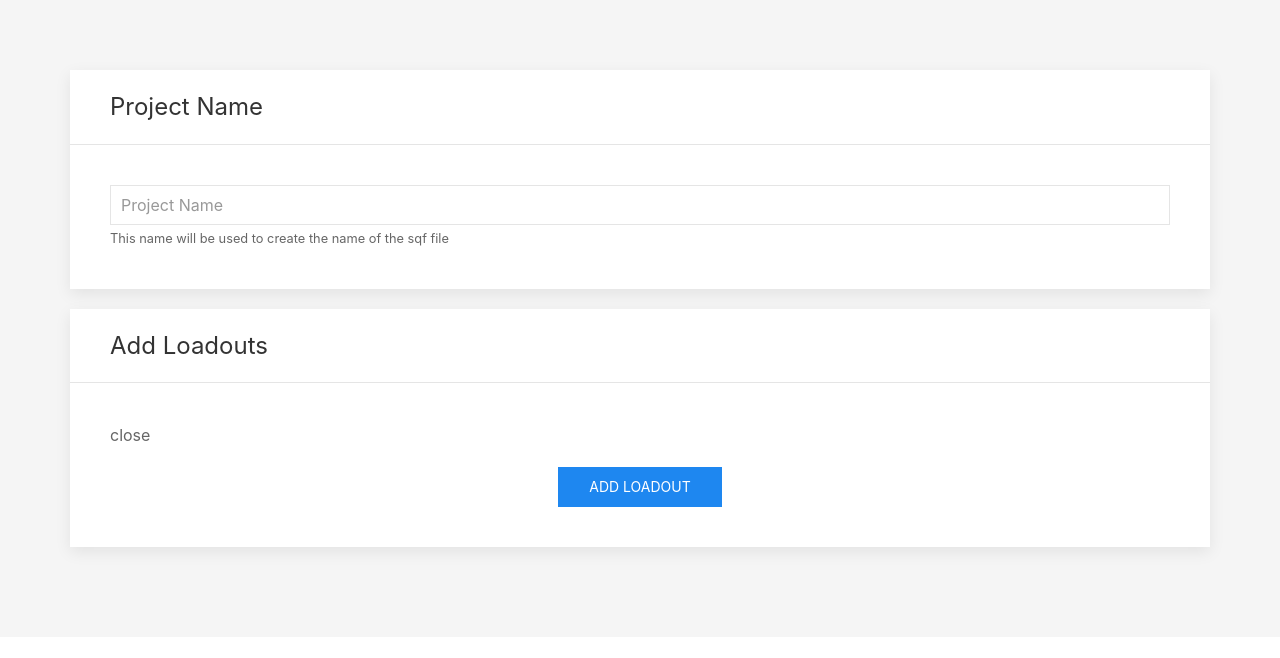
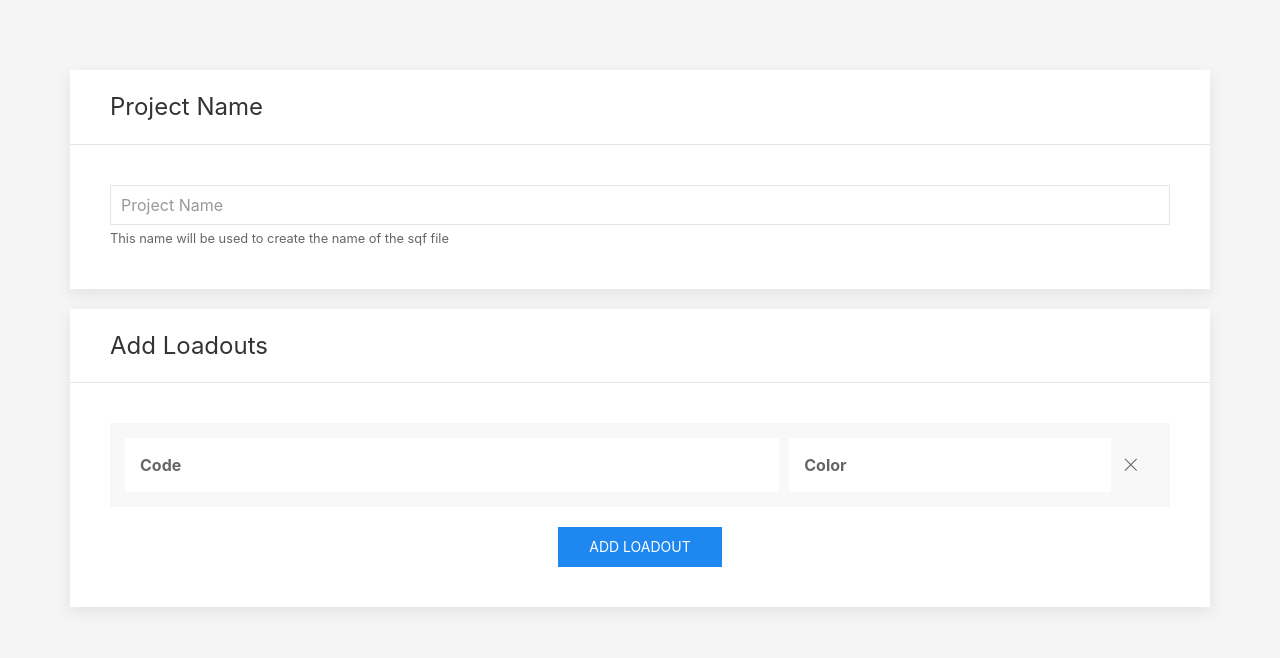
Before and after one commit to aliensteak/loadout-picker, a React (Create React App) app: page / in a window 1280 px wide. Shown: the top 658 px of the page. Built offline with nearby package versions, Linux system fonts and the light colour scheme.

Commit message:
added simple styles

```diff
--- a/src/components/LoadoutInput.js
+++ b/src/components/LoadoutInput.js
@@ -4,14 +4,31 @@ class LoadoutInput extends React.Component {
   constructor() {
     super()
 
-    this.state = {}
+    this.state = {
+      loadoutCode: "",
+      color: ""
+    }
   }
 
   render() {
     return (
-      <div uk-alert>
-        <div>
-          close
+      <div className="uk-alert">
+        <div className="uk-flex-inline uk-width-expand">
+          <div className="uk-width-2-3">
+            <div className="uk-background-default uk-margin-small-right uk-padding-small uk-flex">
+              <label className="uk-text-bold">Code</label>
+            </div>
+          </div>
+
+          <div className="uk-width-1-3">
+            <div className="uk-background-default uk-margin-small-right uk-padding-small uk-flex">
+              <label className="uk-text-bold">Color</label>
+            </div>
+          </div>
+
+          <div className="uk-width-auto uk-margin-auto-left uk-flex uk-flex-center uk-flex-middle">
+            <span uk-icon="icon: close; ratio: 1"></span>
+          </div>
         </div>
       </div>
     )
```
